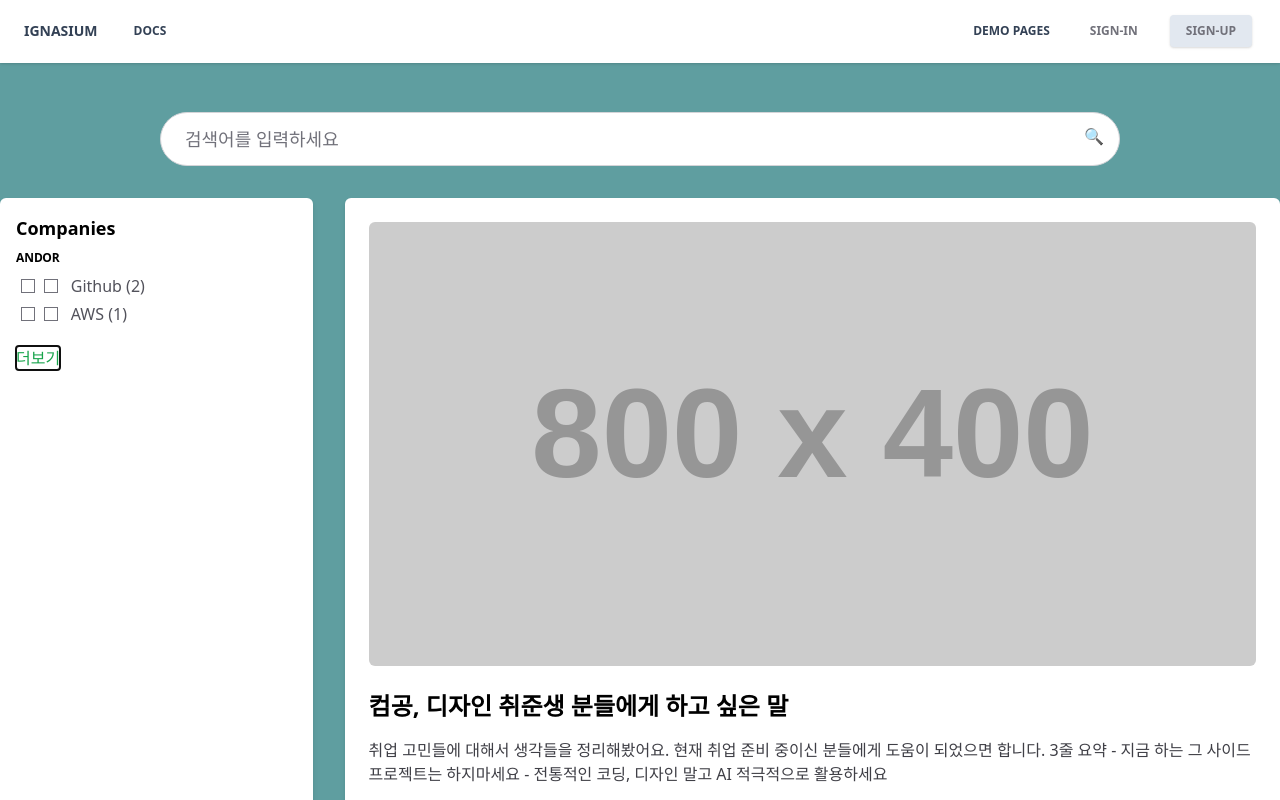
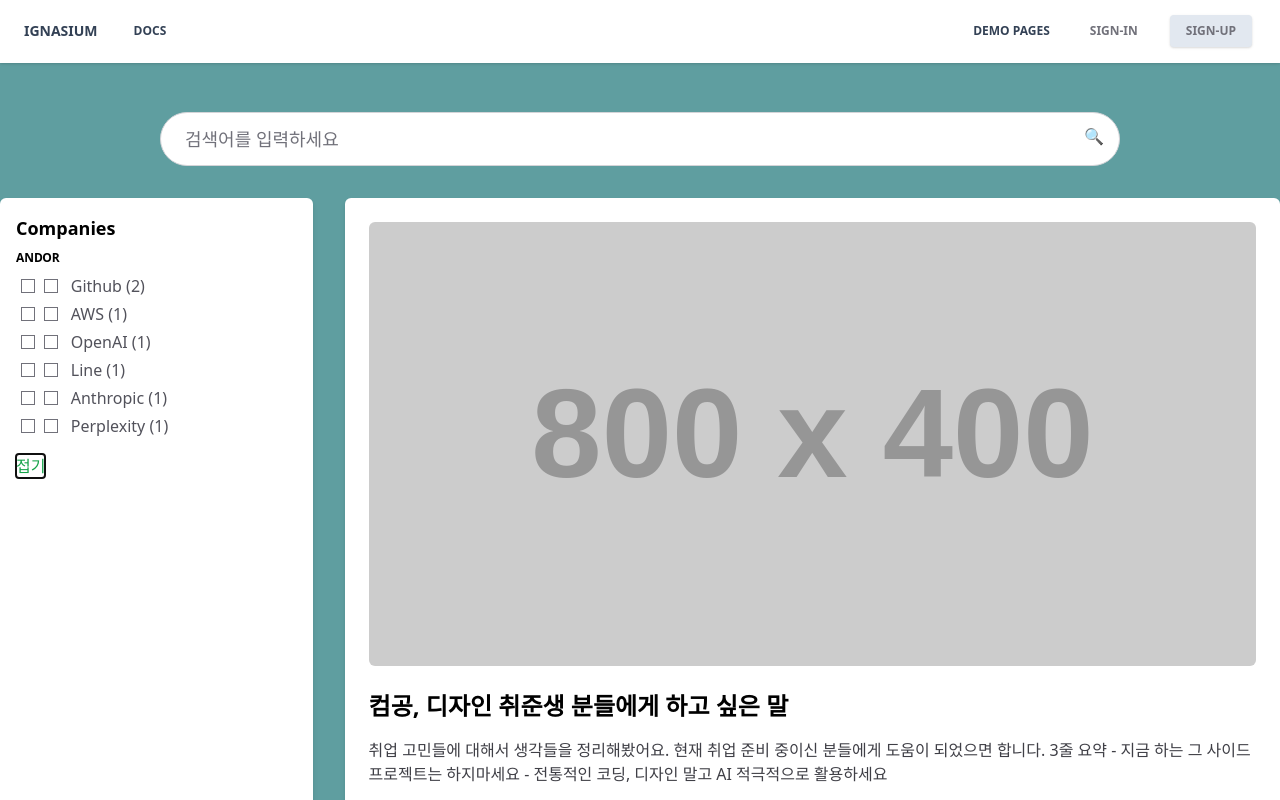
Before and after one commit to jujumilk3/ignasium, a SvelteKit app in the folder projects/ignasium-webapp/: page / in a window 1280 px wide. Both pictures are taken after a click on the button "더보기". Shown: the top 800 px of the page. Built offline with nearby package versions, Linux system fonts and the light colour scheme.

Commit message:
tidy code

```diff
--- a/projects/ignasium-webapp/src/components/SideBars/Sidebar.svelte
+++ b/projects/ignasium-webapp/src/components/SideBars/Sidebar.svelte
@@ -1,16 +1,20 @@
 <script lang="ts">
-    import TagItem from './TagItem.svelte';
-
+    // vars
+    export let tagSetName = 'Companies';
     let showMoreTags = false;
-    export let tagSetName = 'Companies';
-
-    function toggleTags() {
-        showMoreTags = !showMoreTags;
-    }
-
     // 태그 선택 상태를 저장할 객체
     let tagSelections: { [key: string]: 'and' | 'or' | null } = {};
+    // 태그 데이터 업데이트
+    const tags = [
+        { name: 'Github', count: 2 },
+        { name: 'AWS', count: 1 },
+        { name: 'OpenAI', count: 1 },
+        { name: 'Line', count: 1 },
+        { name: 'Anthropic', count: 1 },
+        { name: 'Perplexity', count: 1 }
+    ];
 
+    // functions
     // 태그 선택 함수
     function selectTag(tag: string, condition: 'and' | 'or') {
         if (tagSelections[tag] === condition) {
@@ -20,13 +24,16 @@
         }
         tagSelections = {...tagSelections};
     }
+    function toggleTags() {
+        showMoreTags = !showMoreTags;
+    }
 
-    // 태그 데이터 (실제로는 props나 store에서 가져올 수 있습니다)
-    const tags = [
-        { name: 'Github', count: 2 },
-        { name: 'AWS', count: 1 },
-        // 다른 태그들...
-    ];
+
+    // components
+    import TagItem from './TagItem.svelte';
+
+    $: visibleTags = tags.slice(0, 5);
+    $: hiddenTags = tags.slice(5);
 </script>
 
 <!-- Sidebar for Tags -->
@@ -40,7 +47,7 @@
     </div>
 
     <ul class="space-y-1">
-        {#each tags as tag}
+        {#each visibleTags as tag}
             <TagItem
                 tag={tag.name}
                 count={tag.count}
@@ -51,14 +58,23 @@
     </ul>
 
     <!-- Hidden Tags -->
-    <ul id="hidden-tags" class="space-y-1 mt-1 {showMoreTags ? 'block' : 'hidden'}">
-        <!-- 숨겨진 태그들에 대해서도 같은 방식으로 적용 -->
-    </ul>
+    {#if hiddenTags.length > 0}
+        <ul id="hidden-tags" class="space-y-1 mt-1 {showMoreTags ? 'block' : 'hidden'}">
+            {#each hiddenTags as tag}
+                <TagItem
+                    tag={tag.name}
+                    count={tag.count}
+                    selection={tagSelections[tag.name]}
+                    onSelect={selectTag}
+                />
+            {/each}
+        </ul>
 
-    <!-- Toggle Button -->
-    <button id="toggle-button" on:click={toggleTags} class="text-green-600 hover:text-green-500 mt-4">
-        더보기
-    </button>
+        <!-- Toggle Button -->
+        <button id="toggle-button" on:click={toggleTags} class="text-green-600 hover:text-green-500 mt-4">
+            {showMoreTags ? '접기' : '더보기'}
+        </button>
+    {/if}
 </aside>
 
 <style>
```
